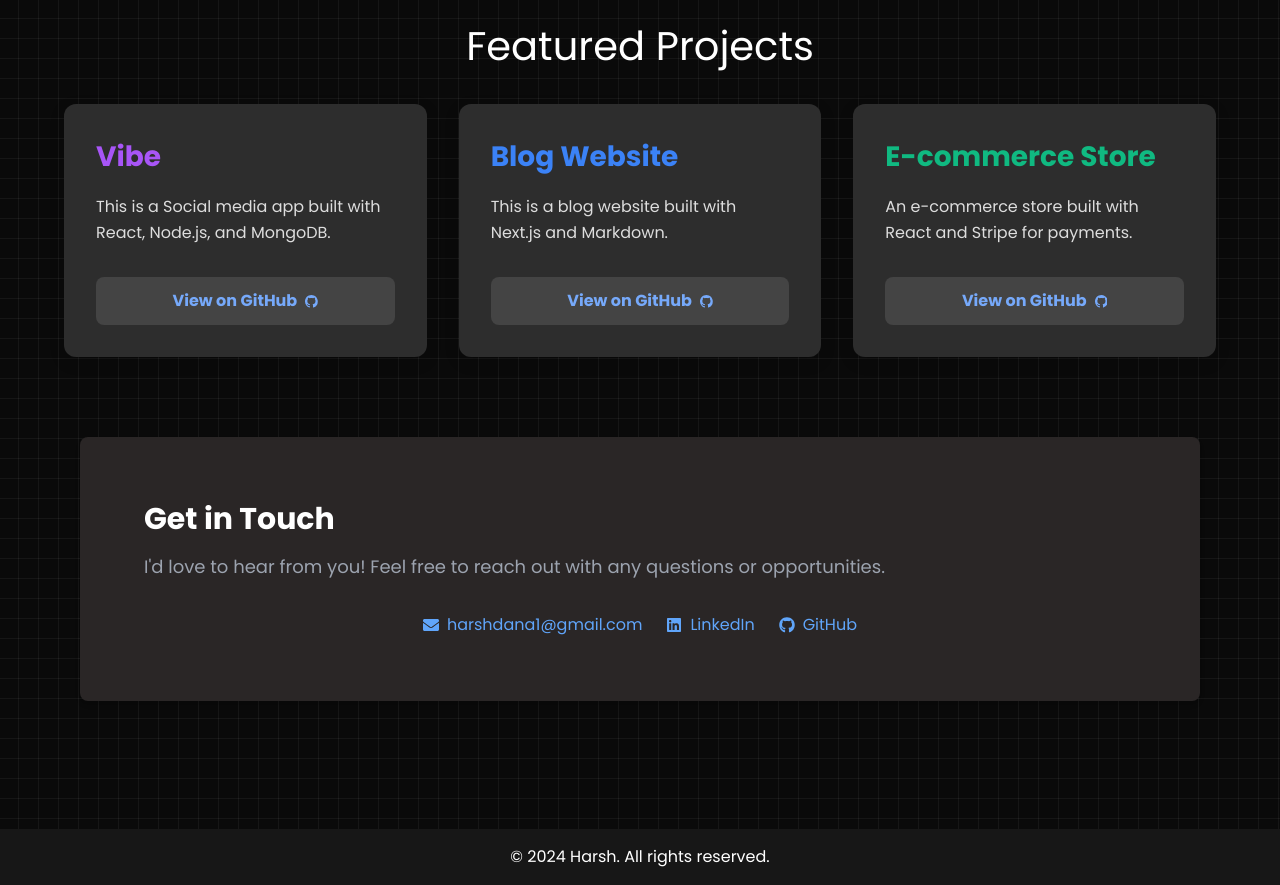
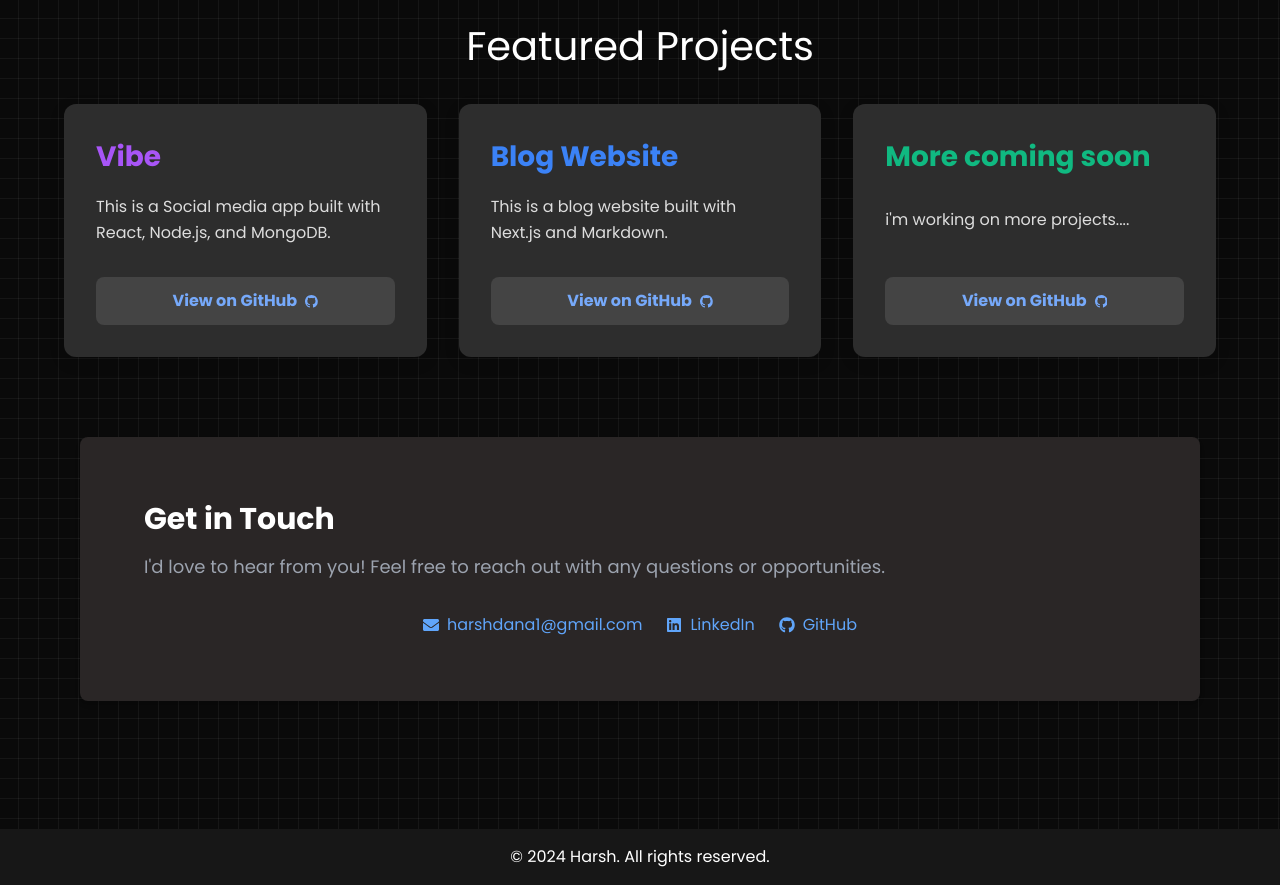
Before and after one commit to harshyadavone/Portfolio, a Next.js app: page / in a window 1280 px wide. Shown: the part 1240-2125 px from the top of the page. Built offline with nearby package versions, Linux system fonts and the light colour scheme.

Commit message:
Update ProjectSection.tsx

```diff
--- a/components/ProjectSection.tsx
+++ b/components/ProjectSection.tsx
@@ -37,13 +37,13 @@ const ProjectSection = () => (
         <ProjectCard
           title="Blog Website"
           description="This is a blog website built with Next.js and Markdown."
-          link="https://github.com/harshyadavone/blog"
+          link="https://github.com/harshyadavone/mern-blog-app"
           colorClass="text-blue-500"
         />
         <ProjectCard
-          title="E-commerce Store"
-          description="An e-commerce store built with React and Stripe for payments."
-          link="https://github.com/harshyadavone/store"
+          title="More coming soon"
+          description="i'm working on more projects...."
+          link="https://github.com/harshyadavone"
           colorClass="text-emerald-500"
         />
       </div>
```
